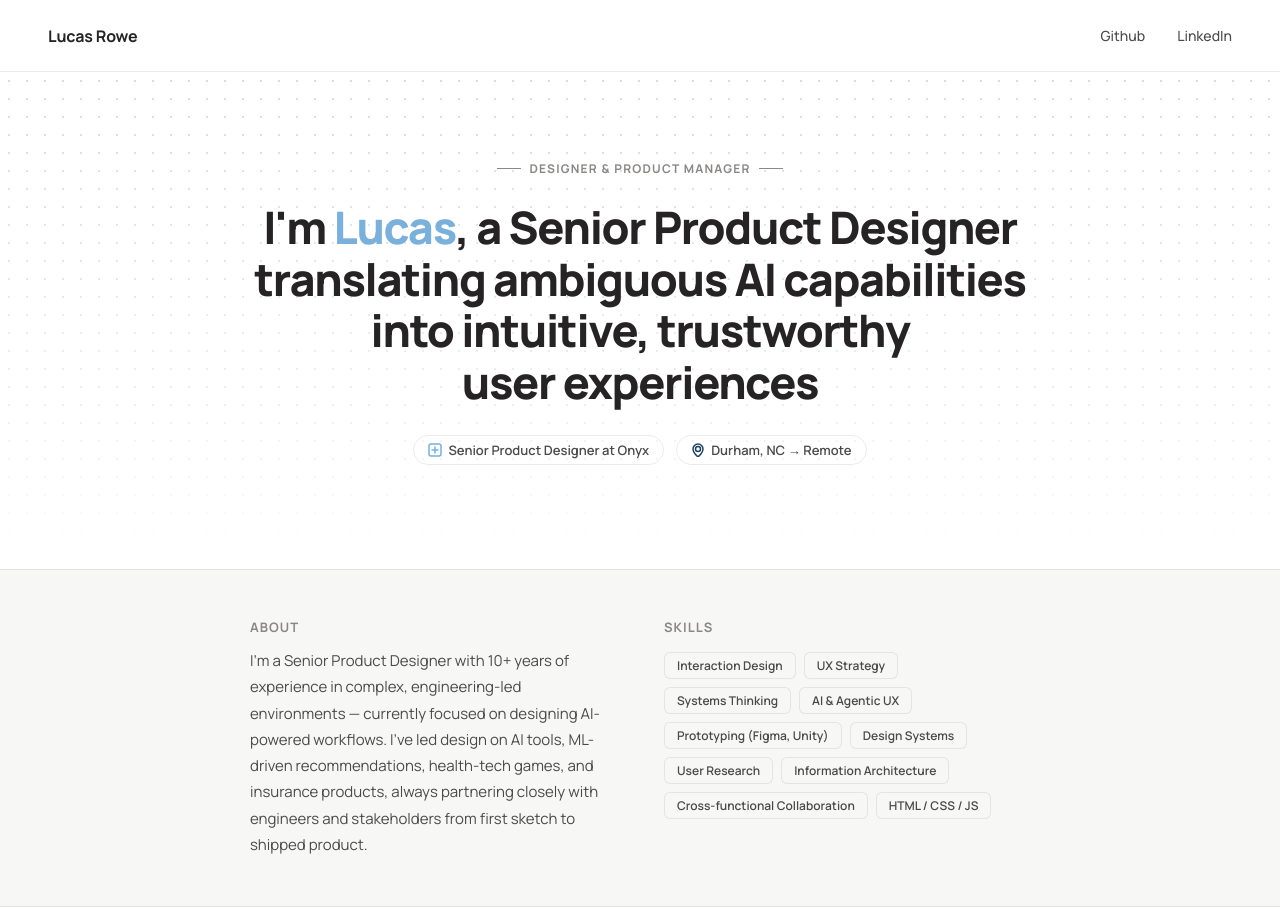
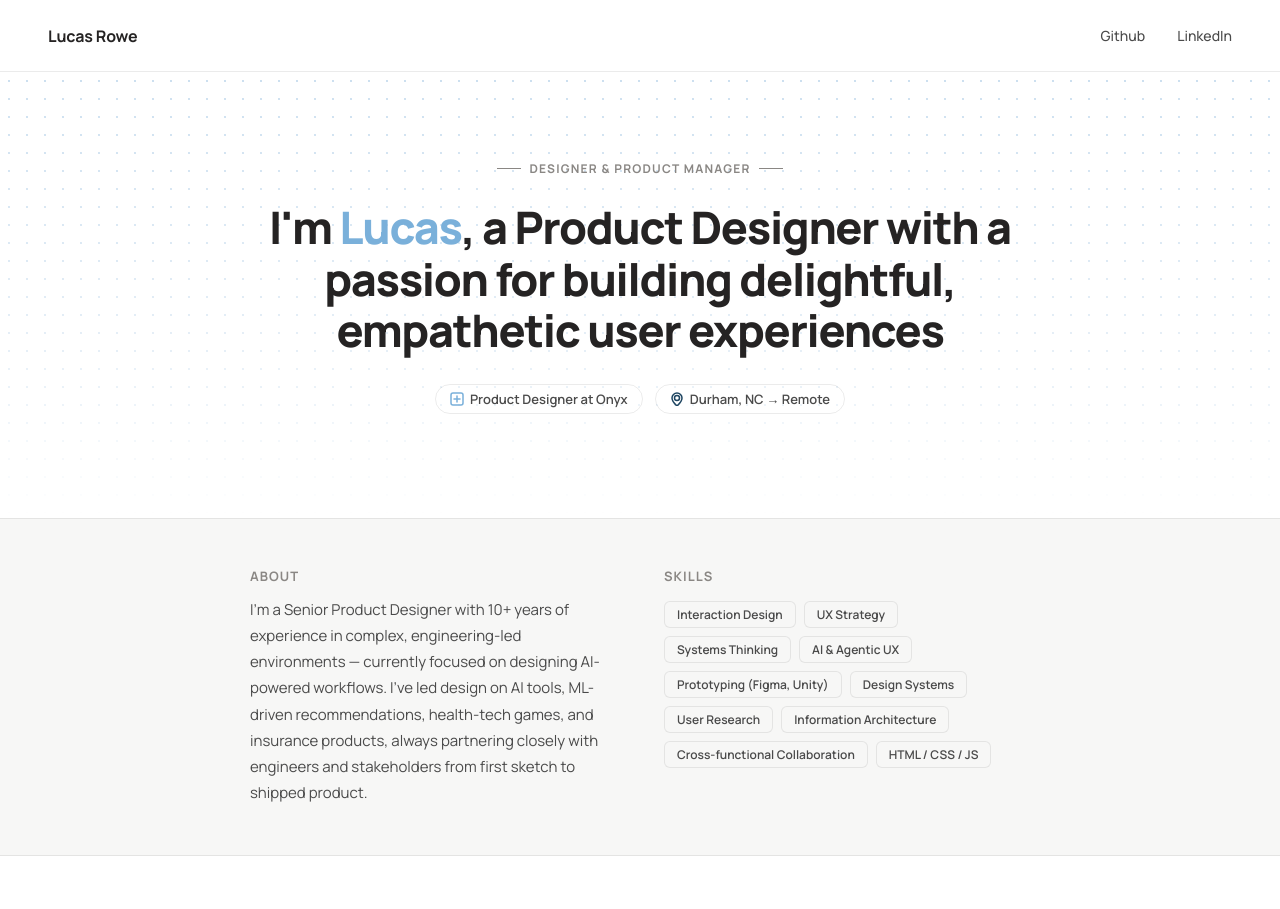
Before and after one commit to lucasrowe/portfolio, a plain HTML site: page index.html in a window 1280 px wide. Shown: the top 909 px of the page. Drawn offline with Linux system fonts and the light colour scheme.

Commit message:
Change tagline

```diff
--- a/index.html
+++ b/index.html
@@ -297,11 +297,11 @@
   <div class="hero-wrap">
     <section class="hero">
       <div class="hero-eyebrow">Designer &amp; Product Manager</div>
-    <h1>I'm <span class="accent">Lucas</span>, a Senior Product Designer translating ambiguous AI capabilities into intuitive, trustworthy user experiences</h1>
+    <h1>I'm <span class="accent">Lucas</span>, a Product Designer with a passion for building delightful, empathetic user experiences</h1>
     <div class="hero-pills">
       <span class="pill">
         <svg width="14" height="14" viewBox="0 0 14 14" fill="none"><rect x="1" y="1" width="12" height="12" rx="2" stroke="#7ab0da" stroke-width="1.5"/><path d="M4 7h6M7 4v6" stroke="#7ab0da" stroke-width="1.5" stroke-linecap="round"/></svg>
-        Senior Product Designer at Onyx
+        Product Designer at Onyx
       </span>
       <span class="pill">
         <svg width="14" height="14" viewBox="0 0 14 14" fill="none"><circle cx="7" cy="6" r="2.5" stroke="#1e4561" stroke-width="1.5"/><path d="M7 1C4.24 1 2 3.24 2 6c0 3.5 5 8 5 8s5-4.5 5-8c0-2.76-2.24-5-5-5z" stroke="#1e4561" stroke-width="1.5"/></svg>
```
